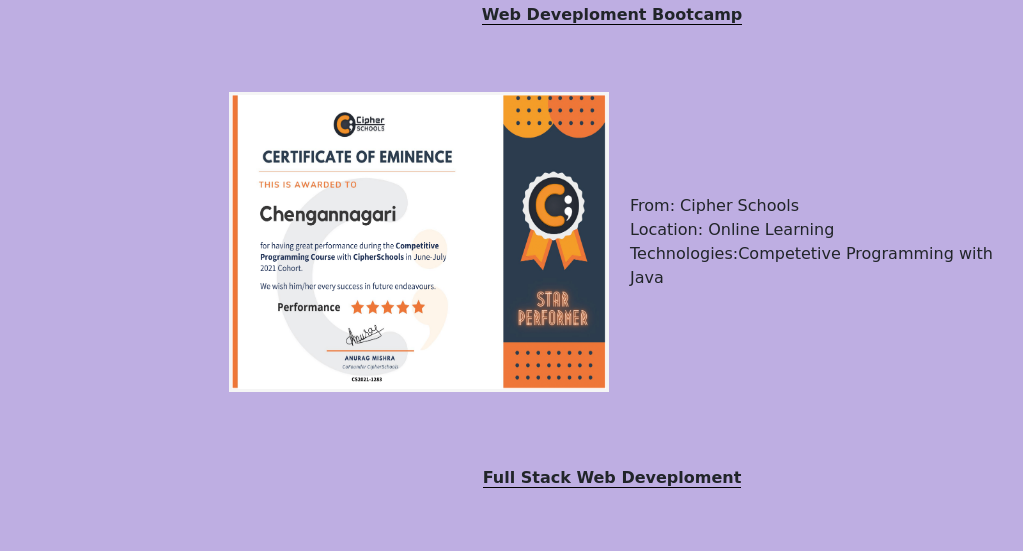
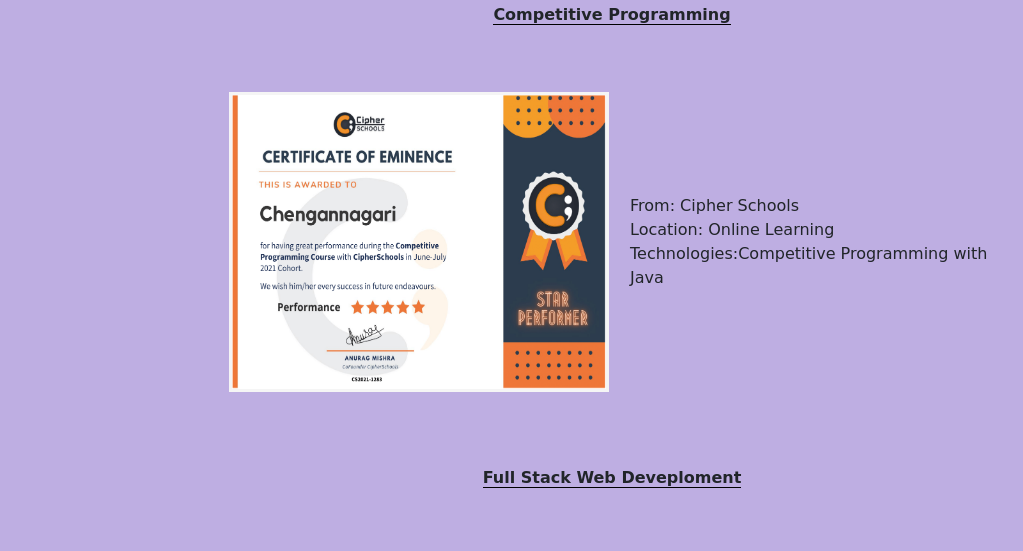
Before and after one commit to ravi2248/Ravi_cv, a plain HTML site: page HTML/Certifications.html in a window 1280 px wide. Shown: the part 193-744 px from the top of the page, without its empty margins (28-1051 px from the left). Drawn offline with nearby package versions, Linux system fonts and the light colour scheme; a web font is replaced by a local one.

Commit message:
Update Certifications.html

```diff
--- a/HTML/Certifications.html
+++ b/HTML/Certifications.html
@@ -37,14 +37,14 @@
 			</center><br><br><br>
 
 			<center>
-			<b class="b-style2">Web Deveploment Bootcamp</b>
+			<b class="b-style2">Competitive Programming</b>
 			</center>
 			<table class="table1">
 				<tr>
 					<td><img src="../images/DSA.png" class="cer-img2" height="300" width="380"></td>
 					<td style="padding-left:20px;">
 						<span>From:</span> Cipher Schools<br><span>Location:</span> Online Learning<br>
-						<span>Technologies:</span>Competetive Programming with Java<br>
+						<span>Technologies:</span>Competitive Programming with Java<br>
 					</td>
 				</tr>
 			</table><br><br><br>
```
